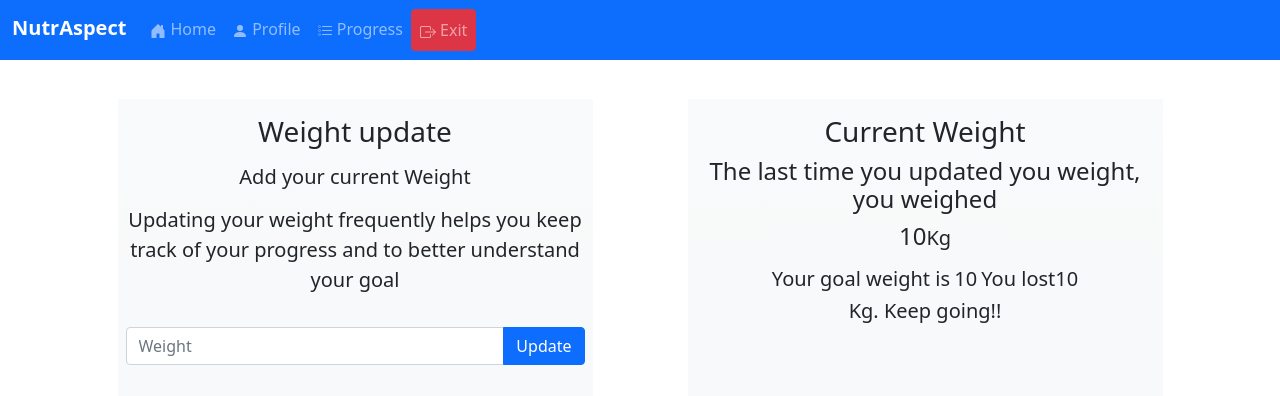
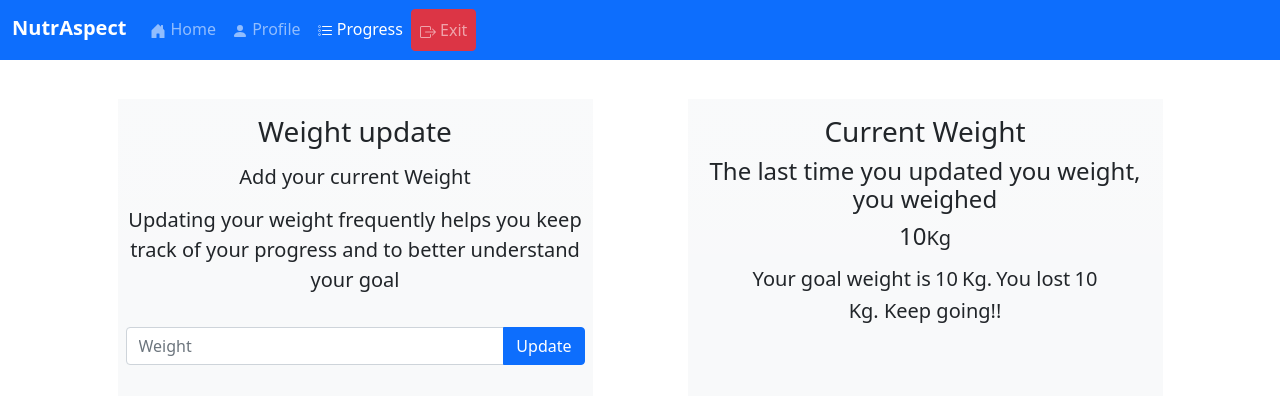
Before and after one commit to jeruu/NutrAspect, a Flask app: template templates/weight.html in a window 1280 px wide. Shown: the top 396 px of the page. Run offline with Flask 2, Linux system fonts and the light colour scheme; the template is opened without the code that fills it: most values are stand-ins (such as "Sample title", 1, 10 or a date in 2020); some libraries are stand-ins or nearby versions.

Commit message:
Aggiornamento weight.html

```diff
--- a/templates/base.html
+++ b/templates/base.html
@@ -42,7 +42,7 @@
                       Profile</a>
               </li>
               <li class="nav-item">
-                  <a class="nav-link" href="/weight">
+                  <a class="nav-link" href="/weight" id="weight">
                       <svg xmlns="http://www.w3.org/2000/svg" width="16" height="16" fill="currentColor" class="bi bi-list-task" viewBox="0 0 16 16">
                           <path fill-rule="evenodd" d="M2 2.5a.5.5 0 0 0-.5.5v1a.5.5 0 0 0 .5.5h1a.5.5 0 0 0 .5-.5V3a.5.5 0 0 0-.5-.5H2zM3 3H2v1h1V3z"/>
                           <path d="M5 3.5a.5.5 0 0 1 .5-.5h9a.5.5 0 0 1 0 1h-9a.5.5 0 0 1-.5-.5zM5.5 7a.5.5 0 0 0 0 1h9a.5.5 0 0 0 0-1h-9zm0 4a.5.5 0 0 0 0 1h9a.5.5 0 0 0 0-1h-9z"/>
@@ -51,12 +51,12 @@
                       Progress</a>
               </li>
               <li class="nav-item">
-                  <a class="nav-link btn btn-danger" href="/logout">
+                  <button class="nav-link btn btn-danger px-2" onclick="location.href='/logout'">
                       <svg xmlns="http://www.w3.org/2000/svg" width="16" height="16" fill="currentColor" class="bi bi-box-arrow-right" viewBox="0 0 16 16">
                           <path fill-rule="evenodd" d="M10 12.5a.5.5 0 0 1-.5.5h-8a.5.5 0 0 1-.5-.5v-9a.5.5 0 0 1 .5-.5h8a.5.5 0 0 1 .5.5v2a.5.5 0 0 0 1 0v-2A1.5 1.5 0 0 0 9.5 2h-8A1.5 1.5 0 0 0 0 3.5v9A1.5 1.5 0 0 0 1.5 14h8a1.5 1.5 0 0 0 1.5-1.5v-2a.5.5 0 0 0-1 0v2z"/>
                           <path fill-rule="evenodd" d="M15.854 8.354a.5.5 0 0 0 0-.708l-3-3a.5.5 0 0 0-.708.708L14.293 7.5H5.5a.5.5 0 0 0 0 1h8.793l-2.147 2.146a.5.5 0 0 0 .708.708l3-3z"/>
                       </svg>
-                      Exit</a>
+                      Exit</button>
               </li>
           </ul>
         </div>
--- a/templates/weight.html
+++ b/templates/weight.html
@@ -30,19 +30,19 @@
             <div class="col-sm-12 col-md-5 text-center mx-auto bg-light bg-gradient my-4 pb-3">
                 <h3 class="mt-3">Current Weight</h3>
                 <h4>The last time you updated you weight, you weighed</h4>
-                <h4 id="currentWeight" name="currentWeight" style="display: inline-block">{{ lastWeight }}</h4><h4 style="display: inline-block" class="text-reset lead"> Kg</h4>
+                <h4 id="currentWeight" name="currentWeight" style="display: inline-block"> {{ lastWeight }} </h4><h4 style="display: inline-block" class="text-reset lead"> Kg</h4>
                 <h5></h5>
                 <h5 style="display: inline-block" class="lead">Your goal weight is</h5>
                 <h5 id="idealWeight" name="idealWeight" style="display: inline-block">{{ gWeight }}</h5>
-                <h5 style="display: inline-block" class="lead">
+                <h5 style="display: inline-block" class="lead"> Kg.</h5>
+
                                     {% block weight  %}
                     {% if  lossWeight>=0 %}
-                        You lost  <h5 style="display:inline-block" id="lostKg" name="lostKg"> {{ lossWeight }}</h5>
+                        <h5 style="display: inline-block" class="lead">You lost </h5> <h5 style="display:inline-block" id="lostKg" name="lostKg">  {{ lossWeight }} </h5>
                         {% else %}
-                        You gained <h5 style="display:inline-block" id="lostKg" name="lostKg"> {{ -lossWeight }}</h5>
+                        <h5 style="display: inline-block" class="lead">You gained </h5> <h5 style="display:inline-block" id="lostKg" name="lostKg"> {{ -lossWeight }} </h5>
                     {% endif %}
                     {% endblock weight  %}
-                </h5>
                 <h5 style="display: inline-block" class="lead">Kg. Keep going!!</h5>
             </div>
             <div class="row">
@@ -86,5 +86,7 @@
           chart.draw(data, options);
         }
     </script>
-
+    <script>
+        document.getElementById('weight').classList.add('active');
+    </script>
 {% endblock %}
```
